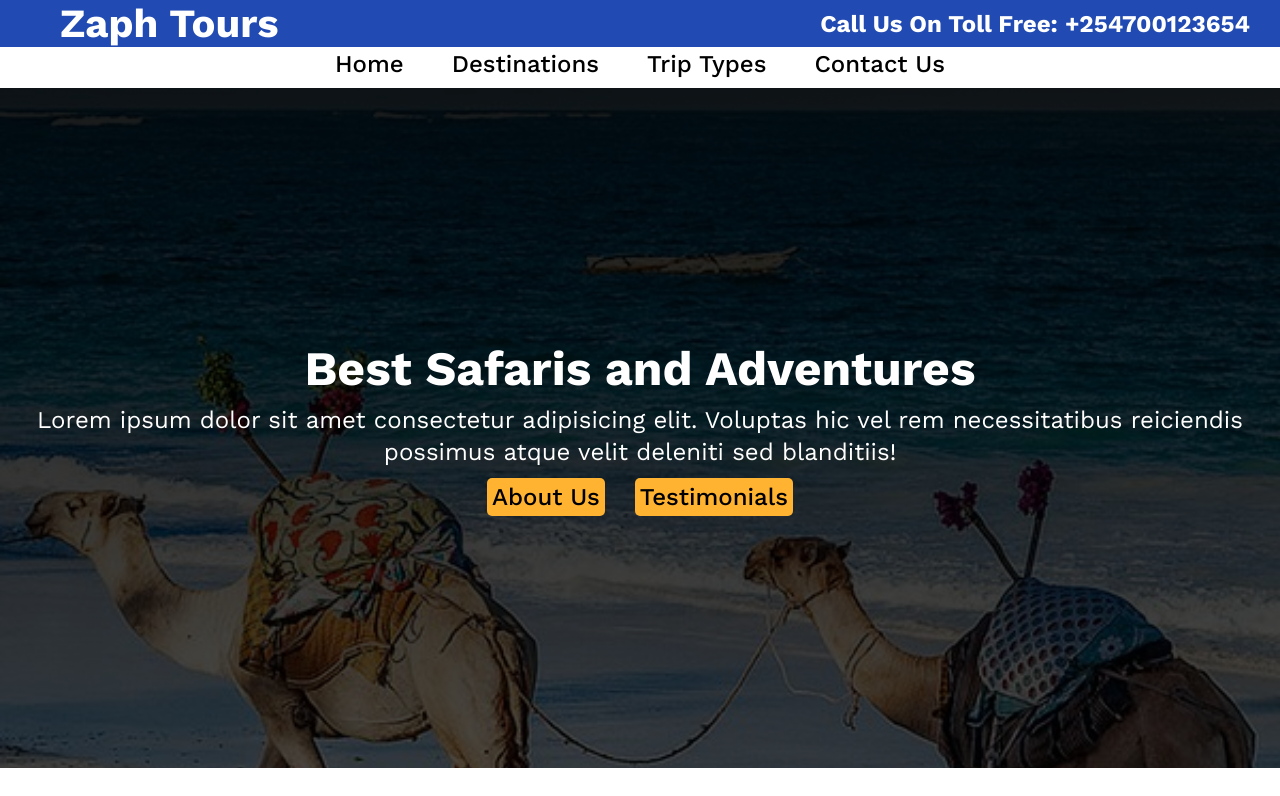
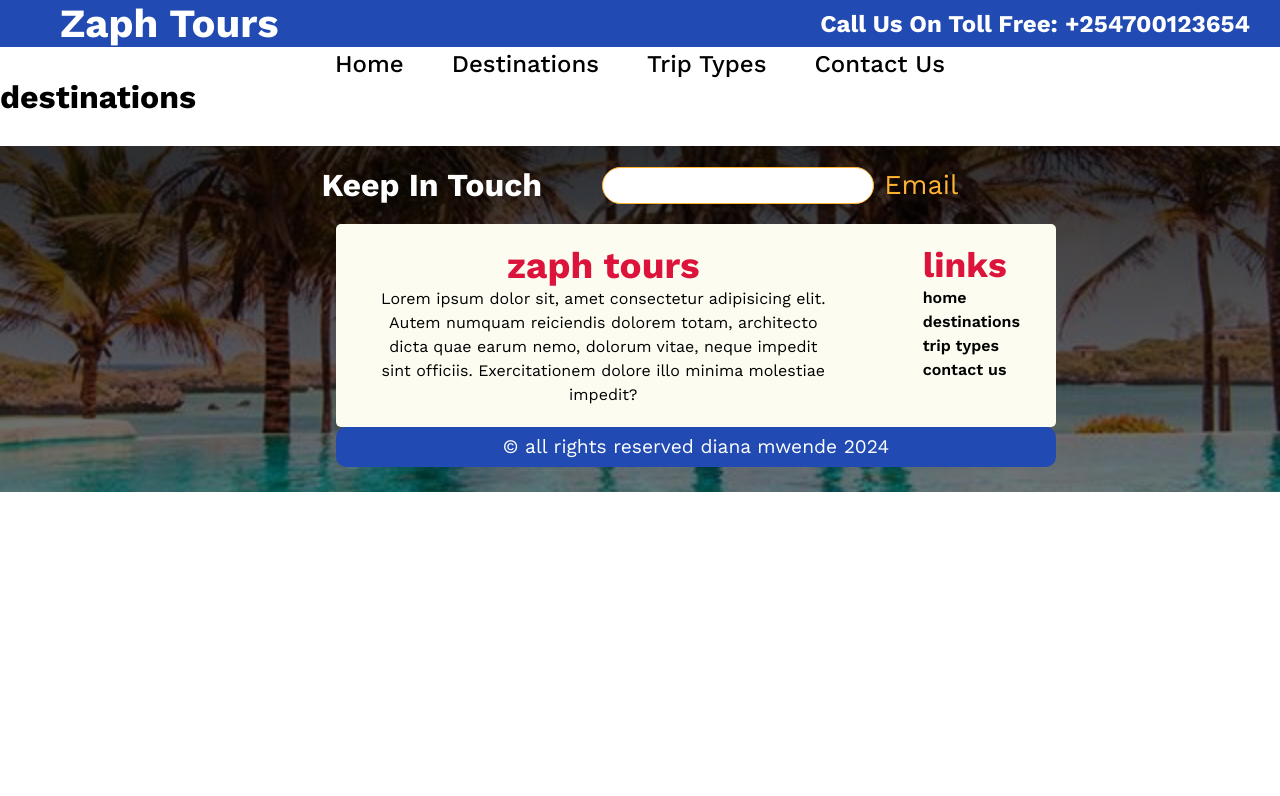
Before and after one commit to dianamutinda/monthly-project, a React (Vite) app: page /destinations in a window 1280 px wide. Shown: the top 796 px of the page. Built offline with nearby package versions, Linux system fonts and the light colour scheme.

Commit message:
creates the footer

```diff
--- a/src/App.jsx
+++ b/src/App.jsx
@@ -1,5 +1,9 @@
 import Header from "./Components/Header";
 import Home from "./Pages/Home/Home";
+import Destinations from "./Pages/Destinations/Destinations";
+import Footer from "./Components/Footer/Footer";
+import Triptypes from "./Pages/Trip types/Trip types";
+import Contact from "./Pages/Contact/Contact";
 import { BrowserRouter, Routes, Route } from "react-router-dom";
 import "./App.css";
 
@@ -8,10 +12,17 @@ function App() {
     <>
       <BrowserRouter>
         <Header />
-        <Routes></Routes>
+        <Routes>
+          <Route path="/" element={<Home/>}/>
+          <Route path="/destinations" element={<Destinations/>}/>
+          <Route path="/trip types" element={<Triptypes/>}/>
+          <Route path="/contact us" element={<Contact/>}/>
+
+        </Routes>
+
+      <Footer />
       </BrowserRouter>
 
-      <Home />
     </>
   );
 }
--- /dev/null
+++ b/src/Components/Footer/Footer.css
@@ -0,0 +1,98 @@
+.footer{
+    background:linear-gradient(rgba(0,0,0,0.8), rgba(0,0,0,0.5)), url("../../assets/bcg.jpeg");
+    background-position: center;
+    background-size: cover;
+    background-repeat: no-repeat;
+    margin-top: 30px;
+}
+.footer-title{
+    display: flex;
+    justify-content: center;
+    align-items: center;
+    color: white;
+    padding: 20px;
+    gap: 60px;
+
+}
+.footer-title h1{
+    text-transform: capitalize;
+    font-size: 2rem;
+
+}
+.footer-input{
+    display: flex;
+    align-items: center;
+    gap: 10px;
+}
+.footer-input input{
+    padding: 10px;
+    width: 17rem;
+    border-radius: 100px;
+    border: 1px solid #ffb331;
+}
+.footer-input label{
+    text-transform: capitalize;
+    font-size: 1.7rem;
+    color: #ffb331;
+}
+.footer-container{
+    padding-bottom: 25px;
+}
+.sub-footer{
+    display: flex;
+    width: 45rem;
+    margin-left: 21rem;
+    gap: 3rem;
+    border-radius: 5px;
+    background-color: rgb(252, 252, 240);
+}
+.footer-text{
+    margin-left: 1rem;
+    text-align: center;
+    padding: 20px;
+}
+.footer-text h1{
+    font-size: 2.3rem;
+    color: crimson;
+}
+.footer-text p{
+    line-height: 1.5rem;
+}
+.footer-links{
+    display: flex;
+    flex-direction: column;
+    margin-right: 1rem;
+    padding: 20px;
+}
+.footer-links h2{
+    font-size: 2.2rem;
+    color: crimson;
+
+}
+.items{
+    list-style: none;
+    line-height: 1.5rem;
+}
+
+.item a{
+    text-decoration: none;
+    color: black;
+    font-weight: 600;
+}
+
+.footerbottom {
+  background-color: #214bb2;
+  height: 5vh;
+  width: 45rem;
+  margin-left: 21rem;
+  border-radius: 10px;
+
+}
+.footerbottom p {
+  display: flex;
+  justify-content: center;
+  align-items: center;
+  padding-top: 8px;
+  font-size: 1.2rem;
+  color: white;
+}
--- /dev/null
+++ b/src/Components/Footer/Footer.jsx
@@ -0,0 +1,52 @@
+import "./Footer.css"
+
+const Footer = () => {
+  return (
+    <section>
+      <div className="footer">
+      <div className="footer-title">
+        <h1>keep in touch</h1>
+        <div className="footer-input">
+          <input type="text" />
+          <label htmlFor="">email</label>
+        </div>
+      </div>
+      <div className="footer-container">
+      <div className="sub-footer">
+        <div className="footer-text">
+          <h1>zaph tours</h1>
+          <p>
+            Lorem ipsum dolor sit, amet consectetur adipisicing elit. Autem
+            numquam reiciendis dolorem totam, architecto dicta quae earum nemo,
+            dolorum vitae, neque impedit sint officiis. Exercitationem dolore
+            illo minima molestiae impedit?
+          </p>
+        </div>
+        <div className="footer-links">
+          <h2> links</h2>
+          <ol className="items">
+            <li className="item">
+              <a href="">home</a>
+            </li>
+            <li className="item">
+              <a href="">destinations</a>
+            </li>
+            <li className="item">
+              <a href="">trip types</a>
+            </li>
+            <li className="item">
+              <a href="">contact us</a>
+            </li>
+          </ol>
+        </div>
+      </div>
+      <div className="footerbottom">
+      <p>&copy; all rights reserved diana mwende 2024</p>
+    </div>
+      </div>
+      </div>
+
+    </section>
+  );
+};
+export default Footer;
--- a/src/Components/Headerbottom.jsx
+++ b/src/Components/Headerbottom.jsx
@@ -1,19 +1,21 @@
+import { Link } from "react-router-dom";
+
 const Headerbottom = () => {
   return (
     <div className="headerbottom">
       <nav className="nav-list">
         <ol className="nav-items">
           <li className="nav-item">
-            <a href="">home</a>
+            <Link to="/">home</Link >
           </li>
           <li className="nav-item">
-            <a href="">destinations</a>
+            <Link  to="/destinations">destinations</Link >
           </li>
           <li className="nav-item">
-            <a href="">trip types</a>
+            <Link  to="/trip types">trip types</Link >
           </li>
           <li className="nav-item">
-            <a href="">contact us</a>
+            <Link  to="/contact us">contact us</Link >
           </li>
         </ol>
       </nav>
--- /dev/null
+++ b/src/Pages/Contact/Contact.jsx
@@ -0,0 +1,7 @@
+
+const Contact = () =>{
+    return(
+        <h1>contact us</h1>
+    )
+}
+export default Contact;
--- /dev/null
+++ b/src/Pages/Destinations/Destinations.jsx
@@ -0,0 +1,7 @@
+
+const Destinations = () =>{
+    return(
+        <h1>destinations</h1>
+    )
+}
+export default Destinations;
--- a/src/Pages/Home/Hero.jsx
+++ b/src/Pages/Home/Hero.jsx
@@ -1,3 +1,5 @@
+import { Link } from "react-router-dom";
+
 const Hero = () => {
   return (
     <div className="hero-section">
@@ -9,8 +11,8 @@ const Hero = () => {
           blanditiis!
         </p>
         <div className="cta">
-          <a href="">about us</a>
-          <a href="">testimonials</a>
+          <Link >about us</Link>
+          <Link >testimonials</Link>
         </div>
       </div>
     </div>
--- /dev/null
+++ b/src/Pages/Trip types/Trip types.jsx
@@ -0,0 +1,8 @@
+
+
+const Triptypes = () =>{
+    return(
+        <h1>trip types</h1>
+    )
+}
+export default Triptypes;
```
Also changed, not shown: src/Pages/Home/Destination.jsx (+18 -18 lines), src/Pages/Home/Home.css (+12 -16 lines), src/Pages/Home/Testimonials.jsx (+21 -9 lines).
